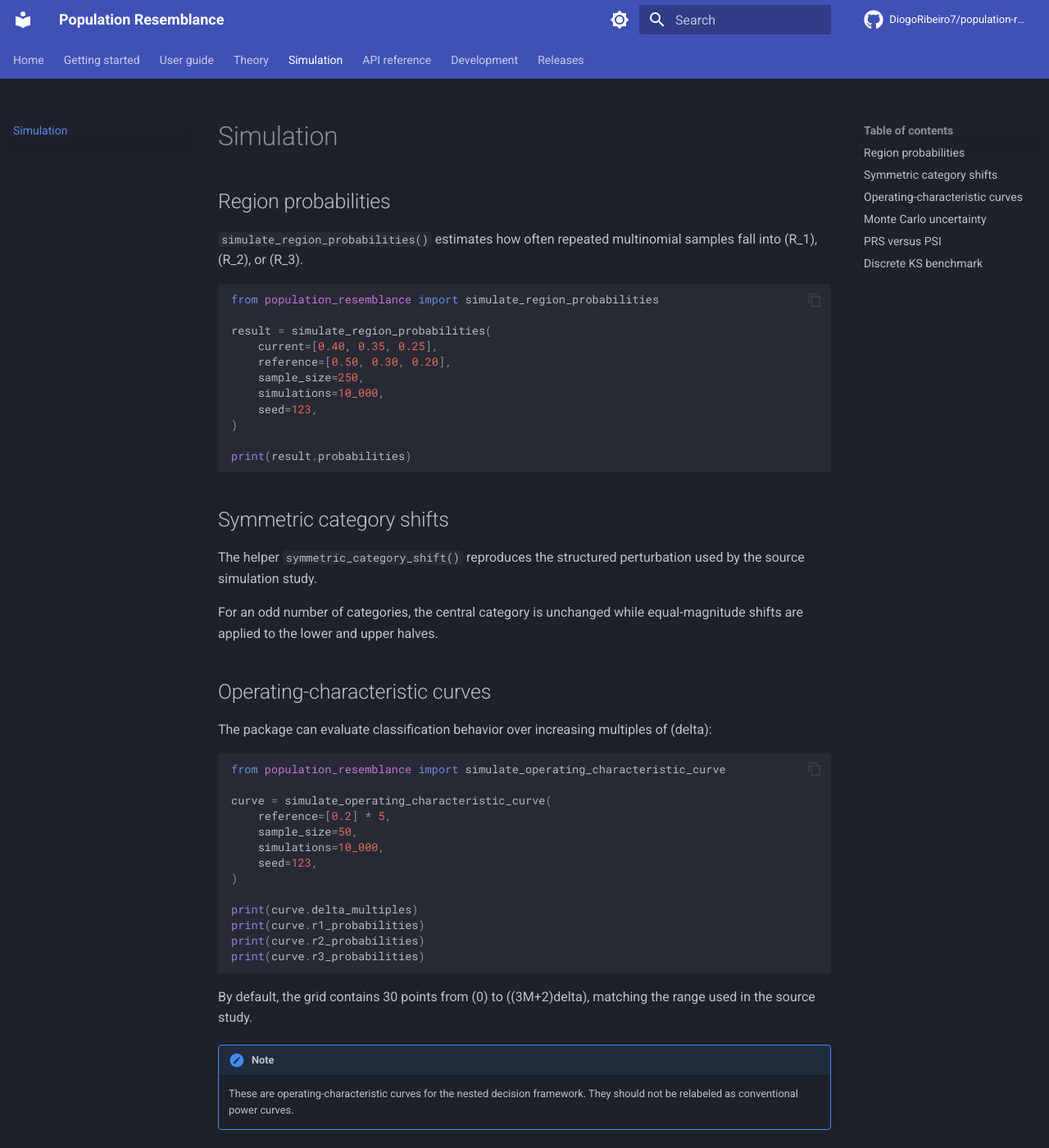
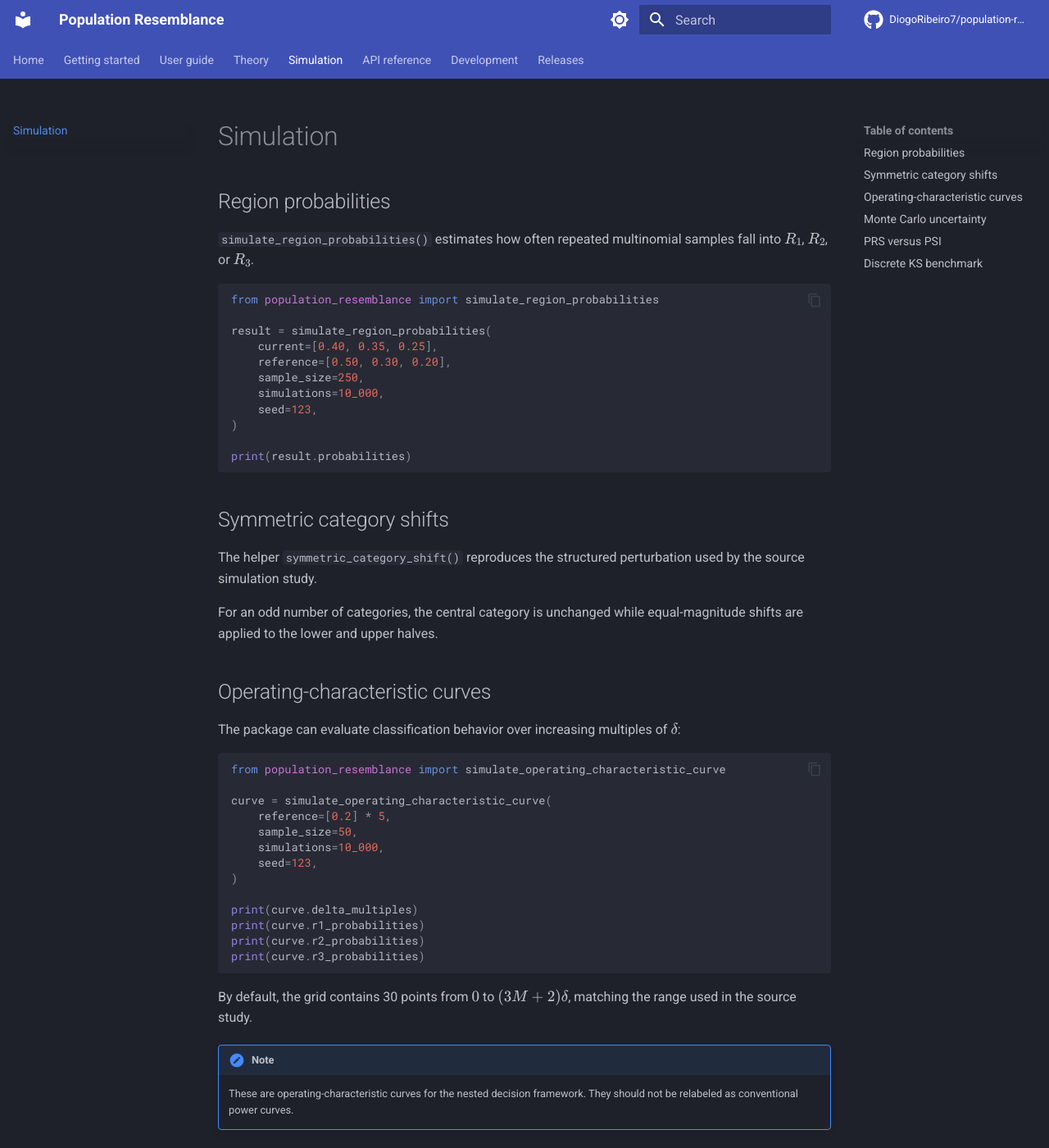
Before and after one commit to DiogoRibeiro7/population-resemblance, an MkDocs documentation site: the page built from docs/simulation.md, in a window 1280 px wide and 1400 px high. Shown: the whole window at 82% size. Built offline with MkDocs 1.6.1 and Material for MkDocs 9.7.7, drawn with Linux system fonts in a browser that asks for light colours; comment, search, counter and statistics services are not loaded; some of the changed text lies outside the part shown.

Commit message:
docs: fix MathJax notation in simulation.md

````diff
--- a/docs/simulation.md
+++ b/docs/simulation.md
@@ -2,7 +2,7 @@
 
 ## Region probabilities
 
-`simulate_region_probabilities()` estimates how often repeated multinomial samples fall into (R_1), (R_2), or (R_3).
+`simulate_region_probabilities()` estimates how often repeated multinomial samples fall into \(R_1\), \(R_2\), or \(R_3\).
 
 ```python
 from population_resemblance import simulate_region_probabilities
@@ -26,7 +26,7 @@ For an odd number of categories, the central category is unchanged while equal-m
 
 ## Operating-characteristic curves
 
-The package can evaluate classification behavior over increasing multiples of (delta):
+The package can evaluate classification behavior over increasing multiples of \(\delta\):
 
 ```python
 from population_resemblance import simulate_operating_characteristic_curve
@@ -44,7 +44,7 @@ print(curve.r2_probabilities)
 print(curve.r3_probabilities)
 ```
 
-By default, the grid contains 30 points from (0) to ((3M+2)delta), matching the range used in the source study.
+By default, the grid contains 30 points from \(0\) to \((3M+2)\delta\), matching the range used in the source study.
 
 !!! note
     These are operating-characteristic curves for the nested decision framework. They should not be relabeled as conventional power curves.
@@ -71,8 +71,8 @@ This makes the operating differences directly inspectable while preserving the f
 
 The discrete KS statistic is
 
-[
-max_j |hat F(j)-F_0(j)|.
-]
+\[
+\max_j |\hat F(j)-F_0(j)|.
+\]
 
 Because its null distribution depends on the discrete reference probabilities, `discrete_ks_test_counts()` calibrates the p-value by Monte Carlo simulation under the multinomial reference.
````
